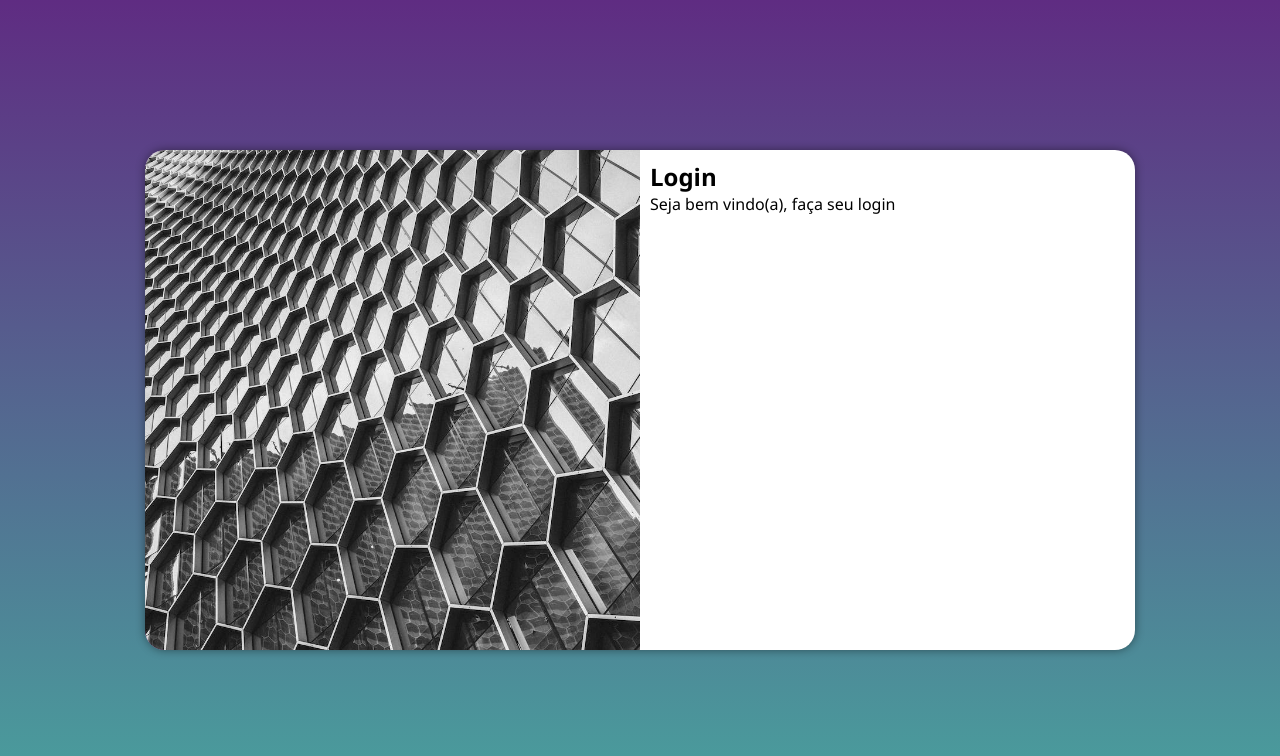
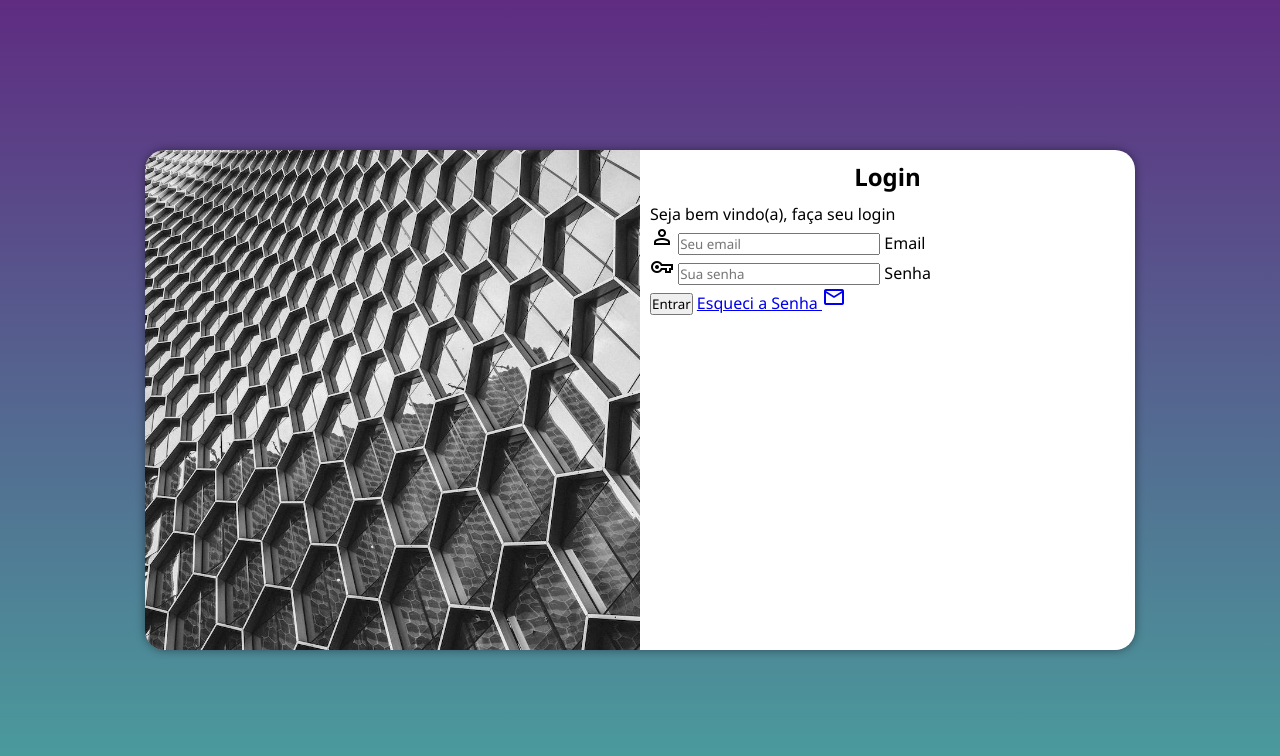
Before and after one commit to FabiodosAnjos/projeto-login, a plain HTML site: page index.html in a window 1280 px wide. Drawn offline with nearby package versions, Linux system fonts and the light colour scheme.

Commit message:
atualizações 10-11

```diff
--- a/estilos/media-queries.css
+++ b/estilos/media-queries.css
@@ -11,6 +11,7 @@ Telas Grandes: acima de 1200px
 
 */
 
+/* Tablet */
 @media screen and (min-width: 768px) and (max-width: 992px) {
     #login {
         width: 80vw;
@@ -31,6 +32,7 @@ section#login > div#formulario {
     width: 70%;
 }
 
+/* Desktops */
 @media screen and (min-width: 992px){
     #login {
         width: 990px;
--- a/estilos/style.css
+++ b/estilos/style.css
@@ -54,3 +54,12 @@ main {
     display: block;
     padding: 10px;
 }
+
+#formulario h1 {
+    text-align: center;
+    margin-bottom: 10px;
+}
+
+#formulario p {
+    font-size: 1.2en;
+}
--- a/index.html
+++ b/index.html
@@ -3,6 +3,7 @@
 <head>
     <meta charset="UTF-8">
     <meta name="viewport" content="width=device-width, initial-scale=1.0">
+    <link rel="stylesheet" href="https://fonts.googleapis.com/css2?family=Material+Symbols+Outlined:opsz,wght,FILL,GRAD@20..48,100..700,0..1,-50..200" />
     <link rel="stylesheet" href="estilos/style.css">
     <link rel="stylesheet" href="estilos/media-queries.css">
     <title>Projeto login</title>
@@ -16,7 +17,24 @@
             <div id="formulario">
                 <h1>Login</h1>
                 <p>Seja bem vindo(a), faça seu login</p>
-                <form action="login.php" method="get"></form>
+                <form action="login.php" method="post">
+                    <div class="campo">
+                    <span class="material-symbols-outlined">
+                            person
+                        </span>
+                        <input type="email" name="email" id="iemail" placeholder="Seu email">
+                        <label for="iemail">Email</label>
+                    </div>
+                    <div class="campo">
+                        <span class="material-symbols-outlined">
+                            vpn_key
+                            </span>
+                        <input type="password" name="senha" id="isenha" placeholder="Sua senha">
+                        <label for="isenha">Senha</label>
+                    </div>
+                    <input type="submit" value="Entrar">
+                    <a href="esqueci.html">Esqueci a Senha <span class="material-symbols-outlined">mail</span></a>
+                </form>
             </div>
 
         </section>
```
